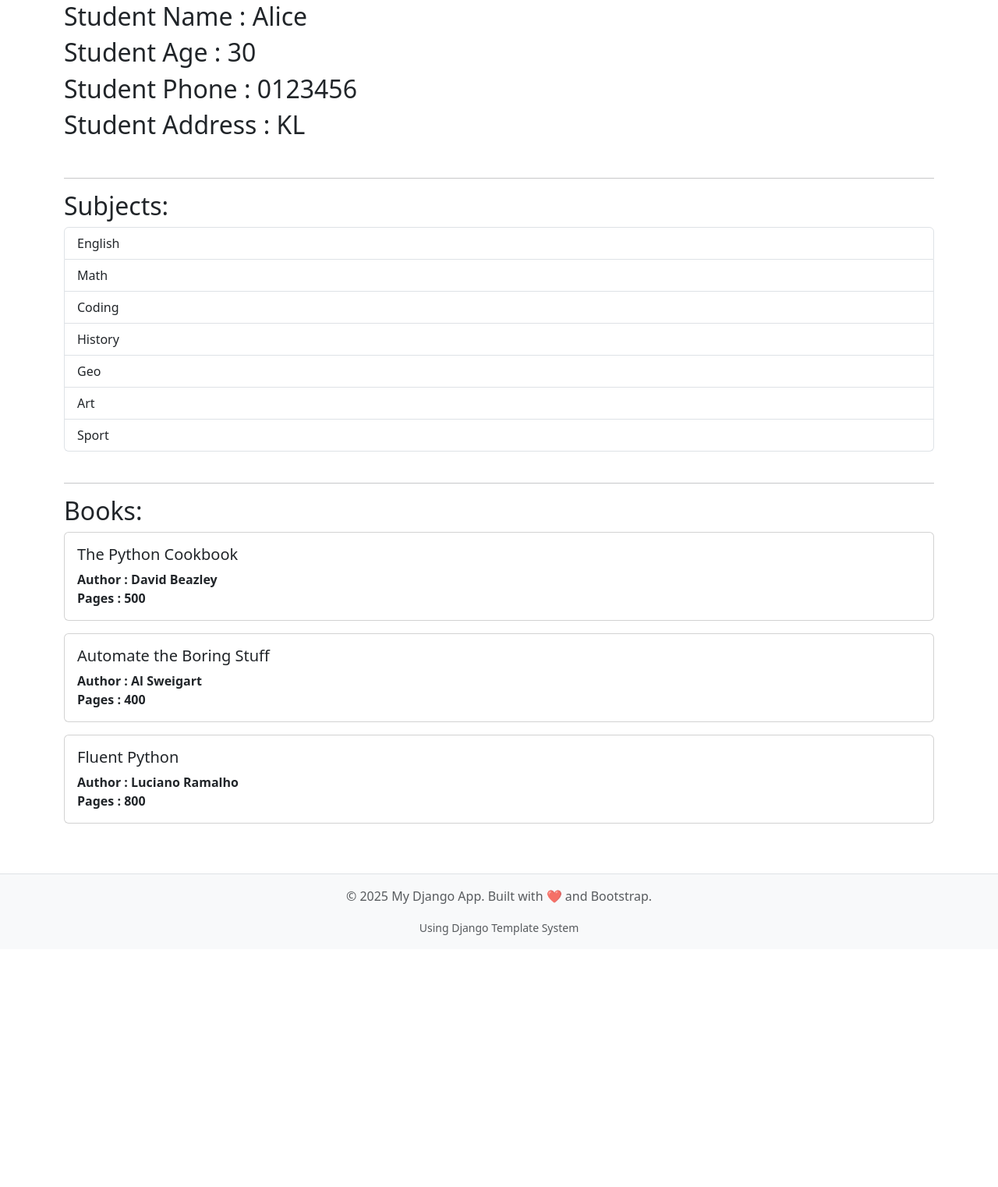
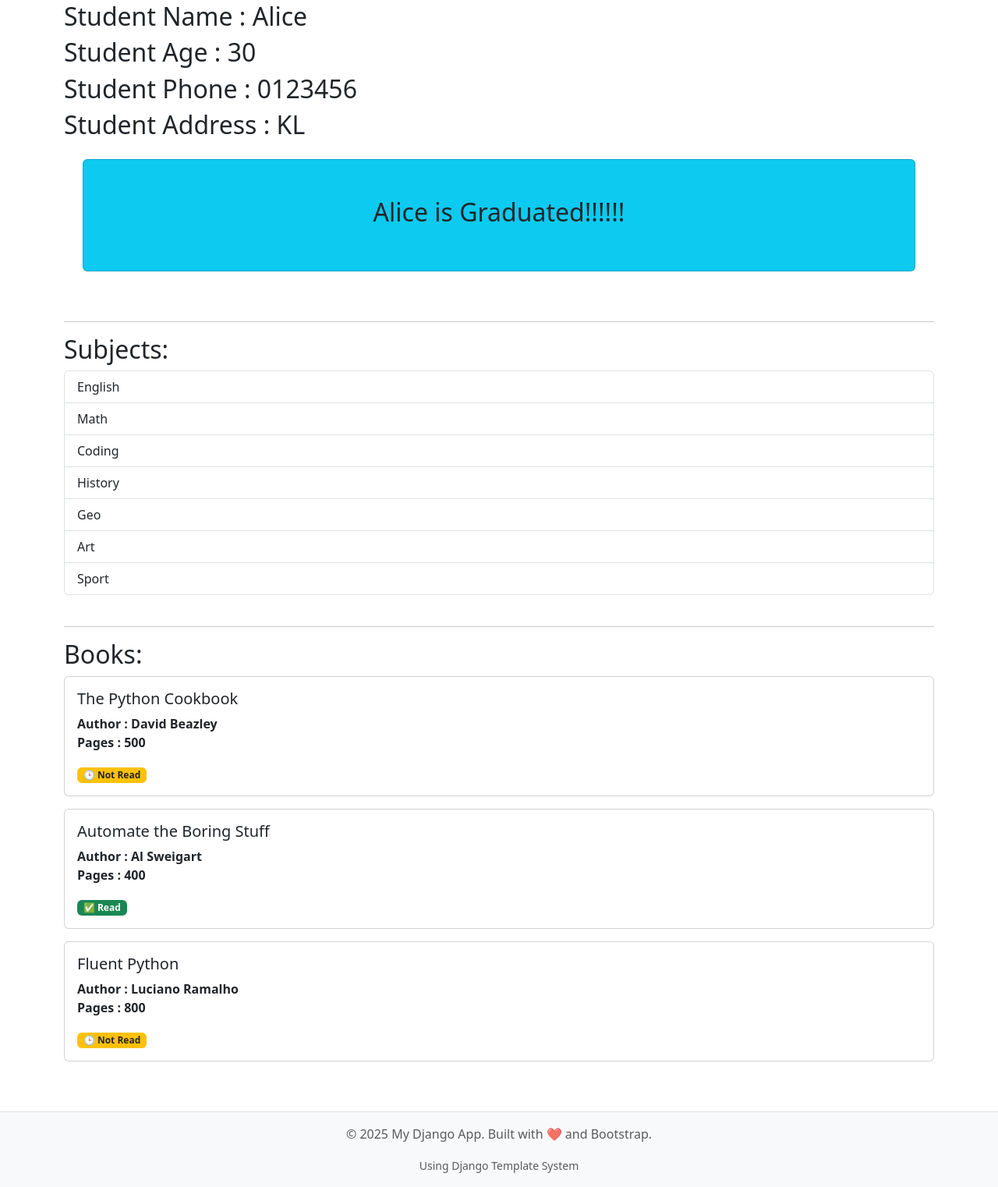
Before and after one commit to Azzam49/nova-django-firstwebsite, a Django app: page / in a window 1280 px wide. Shown: the part 254-1776 px from the top of the page at 78% size. Before the commit the page ends 1453 px from the top, so only its background shows below. Run offline with Django 3.2, Linux system fonts and the light colour scheme.

Commit message:
Using if condition inside html

```diff
--- a/myapp/templates/myapp/home.html
+++ b/myapp/templates/myapp/home.html
@@ -22,6 +22,13 @@
     <h2>Student Age : {{age}}</h2>
     <h2>Student Phone : {{phone}}</h2>
     <h2>Student Address : {{address}}</h2>
+
+
+   {% if is_graduated %}
+      <div class="card m-4 p-5 text-dark bg-info text-center">
+        <h2>{{name}} is Graduated!!!!!!</h2>
+      </div>
+   {% endif %}
 
     <br>
     <hr>
@@ -57,6 +64,13 @@
             <br>
             <strong>Pages : {{book.pages}}</strong>
           </p>
+
+        {% if book.read %}
+          <span class="badge bg-success">✅ Read</span>
+        {% else %}
+          <span class="badge bg-warning text-dark">🕒 Not Read</span>
+        {% endif %}
+
         </div>
       </div>
 
--- a/myapp/views.py
+++ b/myapp/views.py
@@ -14,6 +14,7 @@ def home(request):
         "age": 30,
         "phone": "0123456",
         "address": "KL",
+        "is_graduated": True,
 
         "subjects": ["English", "Math", "Coding", "History", "Geo", "Art", "Sport"],
 
@@ -22,16 +23,19 @@ def home(request):
                 "title": 'The Python Cookbook',
                 "author": "David Beazley",
                 "pages": 500,
+                "read": False,
             },
             {
                 "title": "Automate the Boring Stuff",
                 "author": "Al Sweigart",
                 "pages": 400,
+                "read": True,
             },
             {
                 'title': 'Fluent Python',
                 'author': 'Luciano Ramalho',
                 'pages': 800,
+                "read": False,
             },
         ],
     }
```
